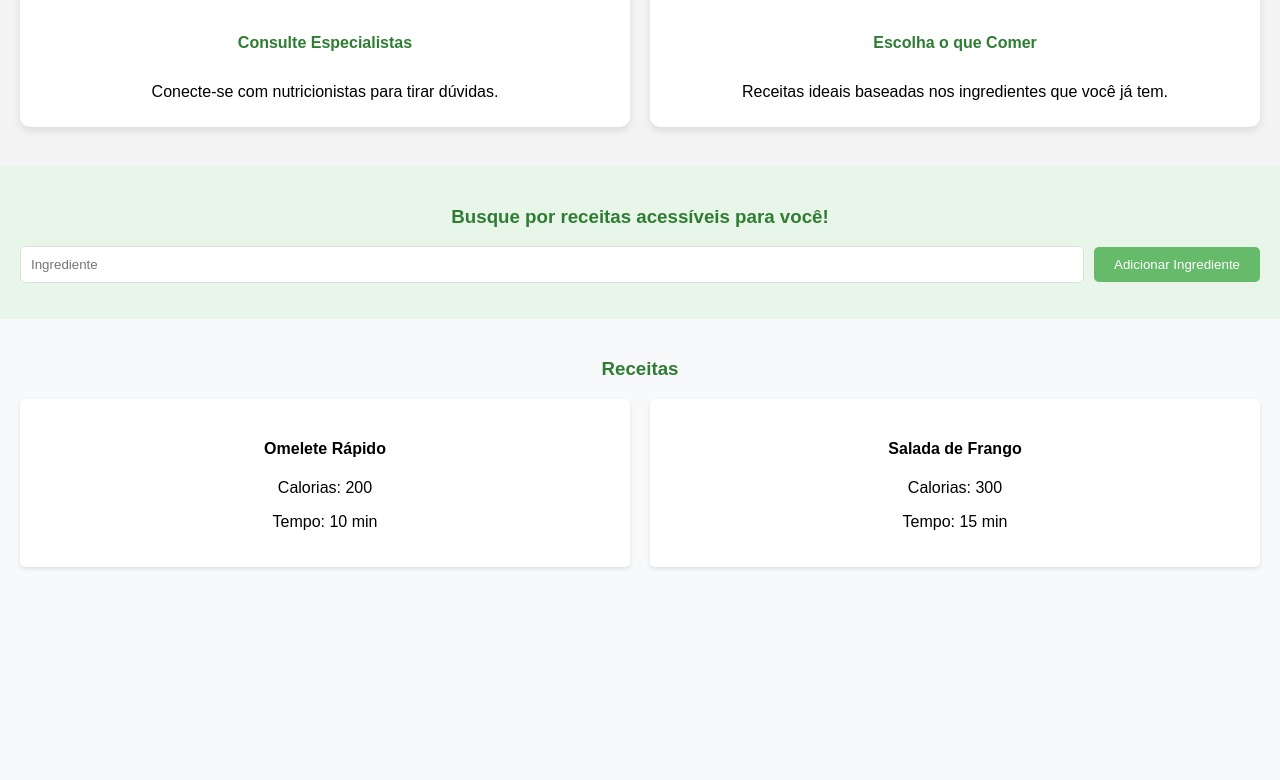
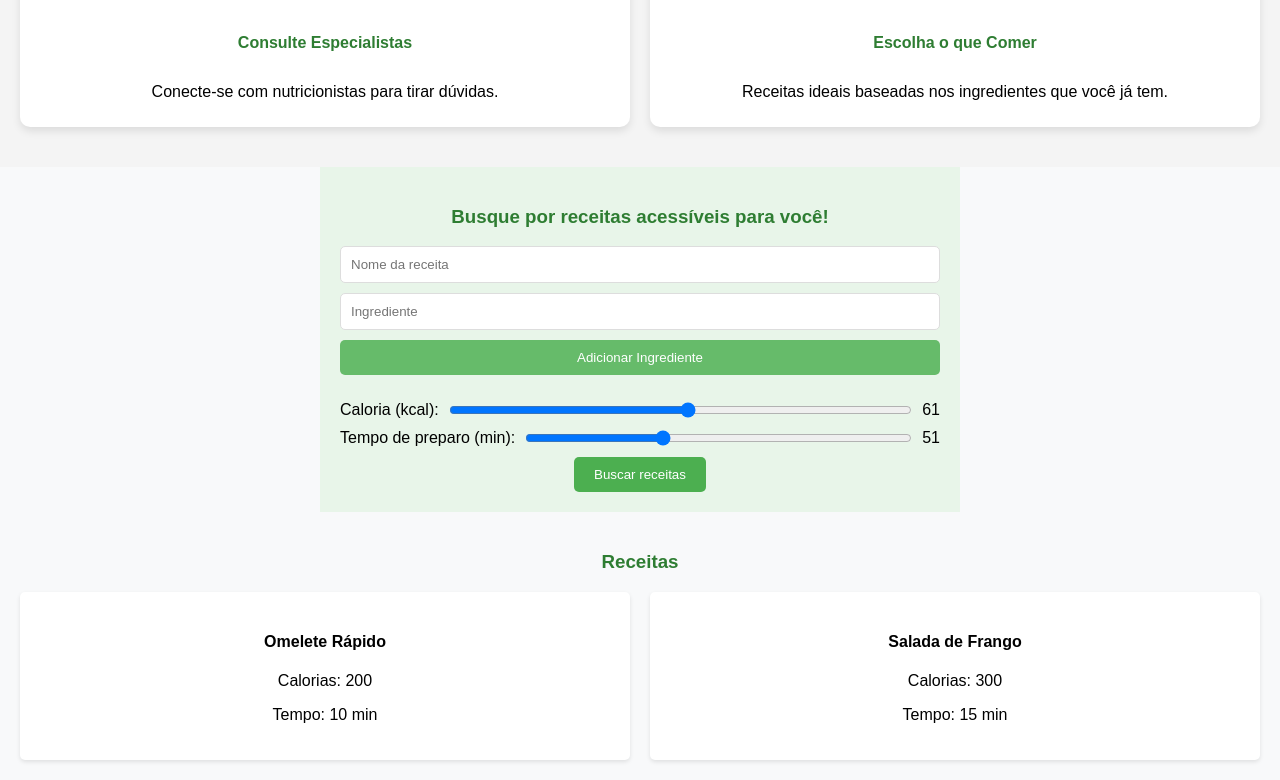
Before and after one commit to ellenmelo19/Fit-Tasty, a React (Create React App) app: page / in a window 1280 px wide. Shown: the part 1029-1809 px from the top of the page. Before the commit the page ends 1616 px from the top, so only its background shows below. Built offline with nearby package versions, Linux system fonts and the light colour scheme.

Commit message:
Ajuste na busca de receitas

```diff
--- a/src/components/Header.js
+++ b/src/components/Header.js
@@ -30,11 +30,39 @@ const styles = {
     backgroundColor: '#4caf50',
     color: 'white',
   },
-  logo: { height: '40px' }, // Tamanho ajustável da imagem
-  //search: { ... },
- // input: { ... },
- // searchButton: { ... },
- // loginButton: { ... },
+  logo: {
+    height: '40px'
+  },
+  search: {
+    display: 'flex',
+    flexBasis: '50%', // Ocupa 50% da largura do header
+    marginLeft: '20px',
+    marginRight: '20px',
+  },
+  input: {
+    flexGrow: 1,
+    padding: '10px',
+    borderRadius: '5px',
+    border: '1px solid #ddd',
+  },
+  searchButton: {
+    backgroundColor: '#ffffff', // Fundo branco
+    border: '1px solid #4caf50', // Borda verde
+    borderRadius: '5px',
+    padding: '10px',
+    marginLeft: '10px',
+    cursor: 'pointer',
+    color: '#4caf50', // Texto verde
+  },
+  loginButton: {
+    backgroundColor: 'white',
+    border: 'none',
+    color: '#4caf50',
+    padding: '10px 20px',
+    borderRadius: '5px',
+    cursor: 'pointer',
+  },
 };
 
+
 export default Header;
--- a/src/components/SearchForm.js
+++ b/src/components/SearchForm.js
@@ -3,6 +3,8 @@ import React, { useState } from 'react';
 function SearchForm() {
   const [ingredients, setIngredients] = useState([]);
   const [ingredient, setIngredient] = useState('');
+  const [calories, setCalories] = useState(61);
+  const [prepTime, setPrepTime] = useState(51);
 
   const addIngredient = () => {
     if (ingredient) {
@@ -11,10 +13,20 @@ function SearchForm() {
     }
   };
 
+  const removeIngredient = (index) => {
+    const newIngredients = ingredients.filter((_, i) => i !== index);
+    setIngredients(newIngredients);
+  };
+
   return (
     <section style={styles.container}>
       <h3>Busque por receitas acessíveis para você!</h3>
       <div style={styles.inputGroup}>
+        <input
+          type="text"
+          placeholder="Nome da receita"
+          style={styles.input}
+        />
         <input
           type="text"
           placeholder="Ingrediente"
@@ -28,19 +40,103 @@ function SearchForm() {
       </div>
       <ul style={styles.list}>
         {ingredients.map((item, index) => (
-          <li key={index}>{item}</li>
+          <li key={index} style={styles.listItem}>
+            {item}
+            <button onClick={() => removeIngredient(index)} style={styles.deleteButton}>
+              Remover
+            </button>
+          </li>
         ))}
       </ul>
+      <div style={styles.sliderGroup}>
+        <label>Caloria (kcal):</label>
+        <input
+          type="range"
+          min="30"
+          max="90"
+          value={calories}
+          onChange={(e) => setCalories(Number(e.target.value))}
+          style={styles.slider}
+        />
+        <span>{calories}</span>
+      </div>
+      <div style={styles.sliderGroup}>
+        <label>Tempo de preparo (min):</label>
+        <input
+          type="range"
+          min="30"
+          max="90"
+          value={prepTime}
+          onChange={(e) => setPrepTime(Number(e.target.value))}
+          style={styles.slider}
+        />
+        <span>{prepTime}</span>
+      </div>
+      <button style={styles.searchButton}>Buscar receitas</button>
     </section>
   );
 }
 
 const styles = {
-  container: { padding: '20px', backgroundColor: '#e8f5e9' },
-  inputGroup: { display: 'flex', justifyContent: 'center', alignItems: 'center', marginBottom: '10px' },
-  input: { flexGrow: 1, padding: '10px', borderRadius: '5px', border: '1px solid #ddd', marginRight: '10px' },
-  button: { backgroundColor: '#66bb6a', border: 'none', color: 'white', padding: '10px 20px', borderRadius: '5px' },
-  list: { marginTop: '10px', textAlign: 'left' },
+  container: {
+    padding: '20px',
+    backgroundColor: '#e8f5e9',
+    maxWidth: '600px', // Largura máxima para centralizar
+    margin: '0 auto' // Centraliza o conteúdo
+  },
+  inputGroup: {
+    display: 'flex',
+    flexDirection: 'column',
+    marginBottom: '10px'
+  },
+  input: {
+    padding: '10px',
+    borderRadius: '5px',
+    border: '1px solid #ddd',
+    marginBottom: '10px'
+  },
+  button: {
+    backgroundColor: '#66bb6a',
+    border: 'none',
+    color: 'white',
+    padding: '10px 20px',
+    borderRadius: '5px',
+    marginBottom: '10px'
+  },
+  list: {
+    marginTop: '10px',
+    textAlign: 'left'
+  },
+  listItem: {
+    display: 'flex',
+    justifyContent: 'space-between',
+    alignItems: 'center',
+    marginBottom: '10px'
+  },
+  deleteButton: {
+    backgroundColor: 'red',
+    color: 'white',
+    border: 'none',
+    borderRadius: '5px',
+    padding: '5px'
+  },
+  sliderGroup: {
+    display: 'flex',
+    alignItems: 'center',
+    marginBottom: '10px'
+  },
+  slider: {
+    flexGrow: 1,
+    margin: '0 10px'
+  },
+  searchButton: {
+    backgroundColor: '#4caf50',
+    border: 'none',
+    color: 'white',
+    padding: '10px 20px',
+    borderRadius: '5px',
+    cursor: 'pointer'
+  },
 };
 
 export default SearchForm;
```
